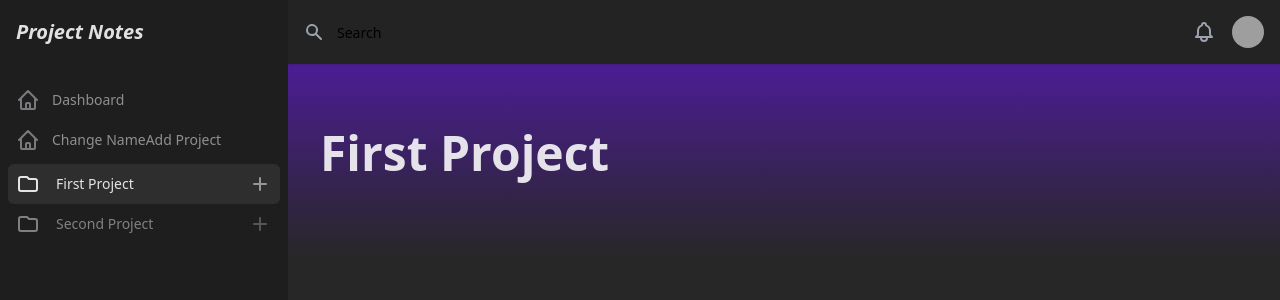
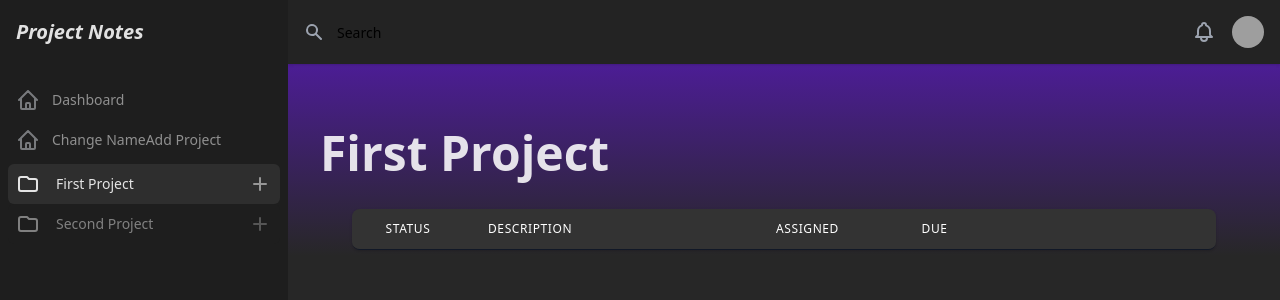
Before and after one commit to jberns/notes, a Next.js app: page /projects/1 in a window 1280 px wide. Shown: the top 300 px of the page. Built offline with nearby package versions, Linux system fonts and the light colour scheme; grey boxes are pictures that could not be loaded.

Commit message:
Added a basic table for tasks

```diff
--- a/pages/projects/[projectId].tsx
+++ b/pages/projects/[projectId].tsx
@@ -6,6 +6,7 @@ import { useMST } from "../_app";
 import { BreadCrumb } from "../../components/BreadCrumb";
 import { observer } from "mobx-react";
 import { INote, IProject } from "../../models/Project";
+import { DP } from "../../components/Dark";
 
 const ProjectPage: Page = () => {
   const store = useMST();
@@ -29,11 +30,10 @@ const ProjectPage: Page = () => {
         <title>{projectDetails.name}</title>
       </Head>
 
+      {/* BODY */}
       <div className='absolute w-full h-48 bg-gradient-to-b from-purple-900 to-transparent'></div>
 
-      {/* BODY */}
       <div className='px-4 mx-auto sm:px-6 md:px-8'>
-        {/* <!-- Replace with your content --> */}
         <input
           type='text'
           name='title'
@@ -42,18 +42,82 @@ const ProjectPage: Page = () => {
           onChange={onProjectRename}
           className='w-full px-2 mt-12 -mx-2 text-5xl font-semibold text-white bg-transparent border-none outline-none opacity-h-emp focus:outline-none'
         ></input>
-        <div className='py-4 text-white opacity-l-emp'>
-          {projectDetails.allTasks().map((task: INote) => {
-            return (
-              <div className={`flex flex-inline`}>
-                <div className={`w-96`}>{task.text}</div>
-                <div className={`w-48`}>{task.assignedTo}</div>
-                <div className={`w-48`}>{task.createdOn.toDateString()}</div>
+
+        <div className='flex flex-col'>
+          <div className='z-10 py-4 overflow-x-auto'>
+            <div className='inline-block min-w-full align-middle sm:px-6 lg:px-8'>
+              <div className='overflow-hidden border-b border-gray-900 shadow sm:rounded-lg'>
+                <table className='w-full divide-y divide-gray-900 table-fixed'>
+                  <thead className={DP.dp12}>
+                    <tr>
+                      <th
+                        scope='col'
+                        className='px-6 py-3 text-xs font-medium tracking-wider text-left text-center text-white uppercase w-28 w-30 opacity-lemp'
+                      >
+                        Status
+                      </th>
+                      <th
+                        scope='col'
+                        className='w-1/3 px-6 py-3 text-xs font-medium tracking-wider text-left text-white uppercase opacity-lemp'
+                      >
+                        Description
+                      </th>
+                      <th
+                        scope='col'
+                        className='px-6 py-3 text-xs font-medium tracking-wider text-left text-white uppercase opacity-lemp'
+                      >
+                        Assigned
+                      </th>
+                      <th
+                        scope='col'
+                        className='px-6 py-3 text-xs font-medium tracking-wider text-left text-white uppercase opacity-lemp'
+                      >
+                        Due
+                      </th>
+                      <th scope='col' className='relative w-1/5 px-6 py-3'>
+                        <span className='sr-only'>Edit</span>
+                      </th>
+                    </tr>
+                  </thead>
+                  <tbody className={`divide-y divide-gray-900 ${DP.dp16}`}>
+                    {projectDetails.allTasks().map((task: INote) => {
+                      return (
+                        <tr>
+                          <td className='text-sm font-medium text-white opacity-h-emp whitespace-nowrap'>
+                            <label className='inline-flex w-full'>
+                              <input
+                                type='checkbox'
+                                className='w-5 h-5 m-auto text-purple-600 bg-gray-200 rounded form-checkbox'
+
+                              />
+                            </label>
+                          </td>
+                          <td className='px-6 py-4 text-sm text-white opacity-h-emp'>
+                            {task.text}
+                          </td>
+                          <td className='px-6 py-4 text-sm text-white opacity-h-emp whitespace-nowrap'>
+                            {task.assignedTo}
+                          </td>
+                          <td className='px-6 py-4 text-sm text-white opacity-h-emp whitespace-nowrap'>
+                            {task.createdOn.toDateString()}
+                          </td>
+                          <td className='px-6 py-4 text-sm font-medium text-right'>
+                            <a
+                              href='#'
+                              className='text-indigo-600 hover:text-indigo-900'
+                            >
+                              Edit
+                            </a>
+                          </td>
+                        </tr>
+                      );
+                    })}
+                  </tbody>
+                </table>
               </div>
-            );
-          })}
+            </div>
+          </div>
         </div>
-        {/* <!-- /End replace --> */}
       </div>
     </div>
   ) : (
```
